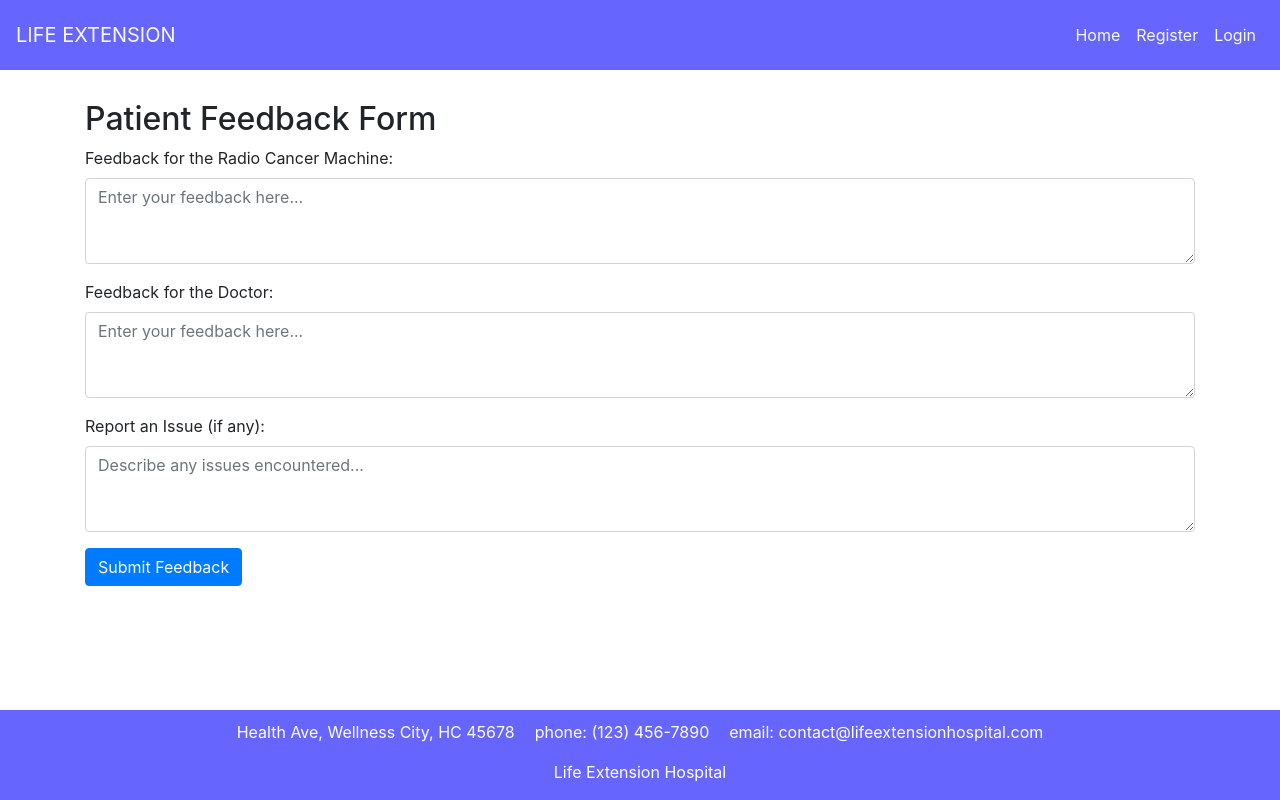
After one commit to teilwall/Varian, a Django app: template LifeExtensionApp/templates/feedback.html in a window 1280 px wide. The commit adds this page. Run offline with Django 3.2, Linux system fonts and the light colour scheme; the template is opened without the code that fills it, so the values that code supplies are empty; parts of the project's set-up code (start-up, migrations or seed data) failed here and were passed over; some libraries are stand-ins or nearby versions.

Commit message:
feedback added

```diff
--- a/LifeExtensionApp/core/urls.py
+++ b/LifeExtensionApp/core/urls.py
@@ -26,6 +26,7 @@ urlpatterns = [
     path('register', register , name = 'register' ),
     path('login', login , name = 'login' ),
     path('logout', logout , name = 'logout' ),
+    path('feedback', feedback, name = 'feedback' ),
     path('profile/(?P<user>.*)/$', profile , name = 'profile' ),
     path('dashboard/(?P<user>.*)/$', dashboard , name = 'dashboard'),
     path('receptionist_dashboard/(?P<user>.*)/$', receptionist_dashboard , name = 'receptionist_dashboard'),
--- /dev/null
+++ b/LifeExtensionApp/templates/feedback.html
@@ -0,0 +1,52 @@
+<!DOCTYPE html>
+<html>
+
+<head>
+    <title>Feedback</title>
+    <link rel="stylesheet" href="https://stackpath.bootstrapcdn.com/bootstrap/4.5.0/css/bootstrap.min.css">
+    <style type="text/css">
+        .container {
+            margin-top: 30px;
+        }
+    </style>
+</head>
+
+<body>
+    {% include "nav.html" %}
+
+    <div class="container">
+        <h2>Patient Feedback Form</h2>
+        <form>
+            <!-- Feedback for the machine -->
+            <div class="form-group">
+                <label for="machineFeedback">Feedback for the Radio Cancer Machine:</label>
+                <textarea class="form-control" id="machineFeedback" rows="3"
+                    placeholder="Enter your feedback here..."></textarea>
+            </div>
+
+            <!-- Feedback for the doctor -->
+            <div class="form-group">
+                <label for="doctorFeedback">Feedback for the Doctor:</label>
+                <textarea class="form-control" id="doctorFeedback" rows="3"
+                    placeholder="Enter your feedback here..."></textarea>
+            </div>
+
+            <!-- Section for reporting issues -->
+            <div class="form-group">
+                <label for="issueReport">Report an Issue (if any):</label>
+                <textarea class="form-control" id="issueReport" rows="3"
+                    placeholder="Describe any issues encountered..."></textarea>
+            </div>
+
+            <!-- Submit button -->
+            <button type="submit" class="btn btn-primary">Submit Feedback</button>
+        </form>
+    </div>
+
+    {% include "footer.html" %}
+    <script src="https://code.jquery.com/jquery-3.5.1.slim.min.js"></script>
+    <script src="https://cdn.jsdelivr.net/npm/popper.js@1.16.0/dist/umd/popper.min.js"></script>
+    <script src="https://stackpath.bootstrapcdn.com/bootstrap/4.5.0/js/bootstrap.min.js"></script>
+</body>
+
+</html>
--- a/LifeExtensionApp/templates/login.html
+++ b/LifeExtensionApp/templates/login.html
@@ -35,7 +35,7 @@
 			text-align: left;
 		}
 
-		p {
+		.par {
 			font-size: 12px;
 			font-family: sans-serif;
 		}
@@ -53,7 +53,7 @@
 				{% csrf_token %}
 				<input type="text" name="username" placeholder="Username" required="" class="form-control"><br>
 				<input type="password" name="pass1" placeholder="Password" required="" class="form-control"><br>
-				<p>I do not have an accout. <a href="/register">Create an accout</a></p>
+				<p class="par">I do not have an accout. <a href="/register">Create an accout</a></p>
 				<button type="submit" class="btn btn-primary">Login</button>
 			</form>
 		</div>
--- a/LifeExtensionApp/templates/nav.html
+++ b/LifeExtensionApp/templates/nav.html
@@ -55,6 +55,11 @@
           <a class="nav-link text-light" href="{% url 'medical_history'  %}">Medical History <span
               class="sr-only">(current)</span></a>
         </li>
+        </li>
+        <li class="nav-item active">
+          <a class="nav-link text-light" href="{% url 'feedback'  %}">Feedback <span
+              class="sr-only">(current)</span></a>
+        </li>
         <li class="nav-item active">
           <a class="nav-link text-light" href="/logout">Logout <span class="sr-only">(current)</span></a>
         </li>
```
Also changed, not shown: LifeExtensionApp/COMMON_APP/views.py (+14 -2 lines), LifeExtensionApp/templates/doctorappointments.html (added, +84 -0 lines), LifeExtensionApp/db.sqlite3.
